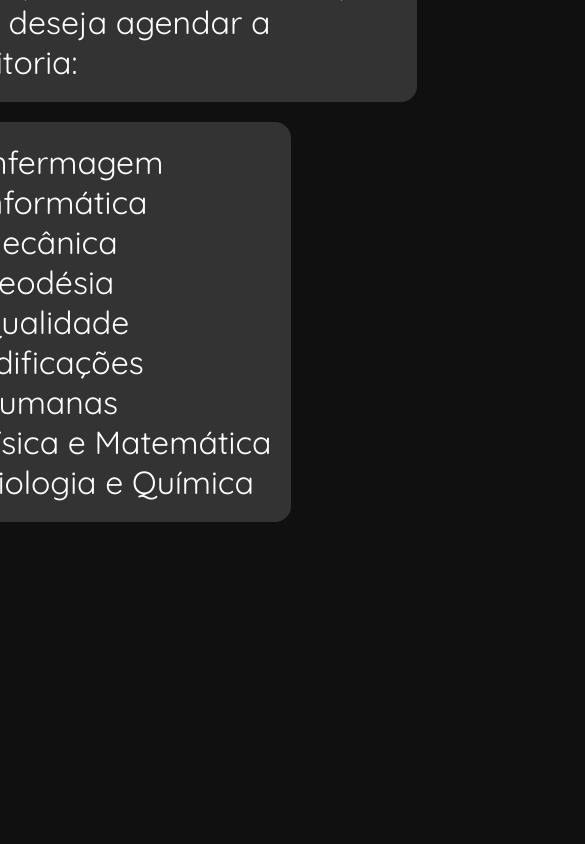
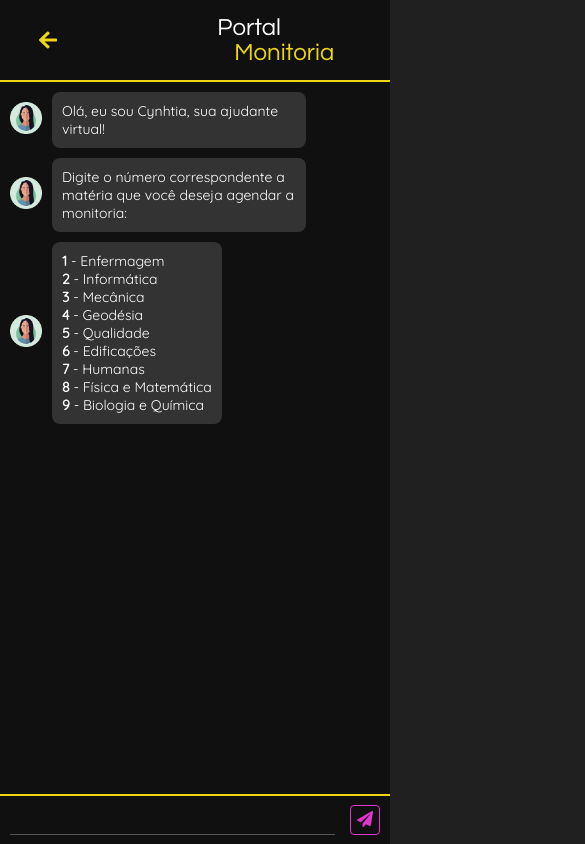
Before and after one commit to edu-correia/portal-monitoria, a React (Create React App) app in the folder web/: page /chatbot in a window 390 px wide. Shown: the top 844 px of the page, 585 px wide, since content can reach past the window. Built offline with nearby package versions, Linux system fonts and the light colour scheme.

Commit message:
Patch 0.1.2
Corrigindo erros e mudando a mensagem de espera

```diff
--- a/web/package.json
+++ b/web/package.json
@@ -1,6 +1,6 @@
 {
   "name": "web",
-  "version": "0.1.1",
+  "version": "0.1.2",
   "private": true,
   "dependencies": {
     "@testing-library/jest-dom": "^5.11.4",
--- a/web/src/components/CourseDiv/styles.css
+++ b/web/src/components/CourseDiv/styles.css
@@ -60,7 +60,7 @@
 .course-monitors li{
     font-family: 'Quicksand', sans-serif;
     color: #888;
-    font-size: 14px;
+    font-size: 12px;
     list-style: none;
 }
 
--- a/web/src/global.css
+++ b/web/src/global.css
@@ -5,5 +5,4 @@
 
 body{
     background: #202020;
-    scale: 2;
 }
--- a/web/src/pages/ChatBot/index.jsx
+++ b/web/src/pages/ChatBot/index.jsx
@@ -171,7 +171,7 @@ function ChatBot() {
             switch (inputMsg) {
                 case '1':
                     await sendData();
-                    addNewMsg('Processando dados...');
+                    addNewMsg('Processando seus dados!<br/>Aguarde um momentinho...');
                     break;
                 case '2':
                     addNewMsg('Problema!!!');
--- a/web/src/pages/ChatBot/styles.css
+++ b/web/src/pages/ChatBot/styles.css
@@ -104,7 +104,7 @@
     padding: 10px;
     box-sizing: border-box;
     font-family: 'Quicksand', sans-serif;
-    font-size: 16px;
+    font-size: 14px;
 }
 
 .bot img{
@@ -224,9 +224,4 @@ a.error::after{
     .msg{
         max-width: 80%;
     }
-
-    .msg span{
-        font-size: 16px;
-    }
-
 }
```
Also changed, not shown: 1 other file (tests, documents, lock files or other folders).
